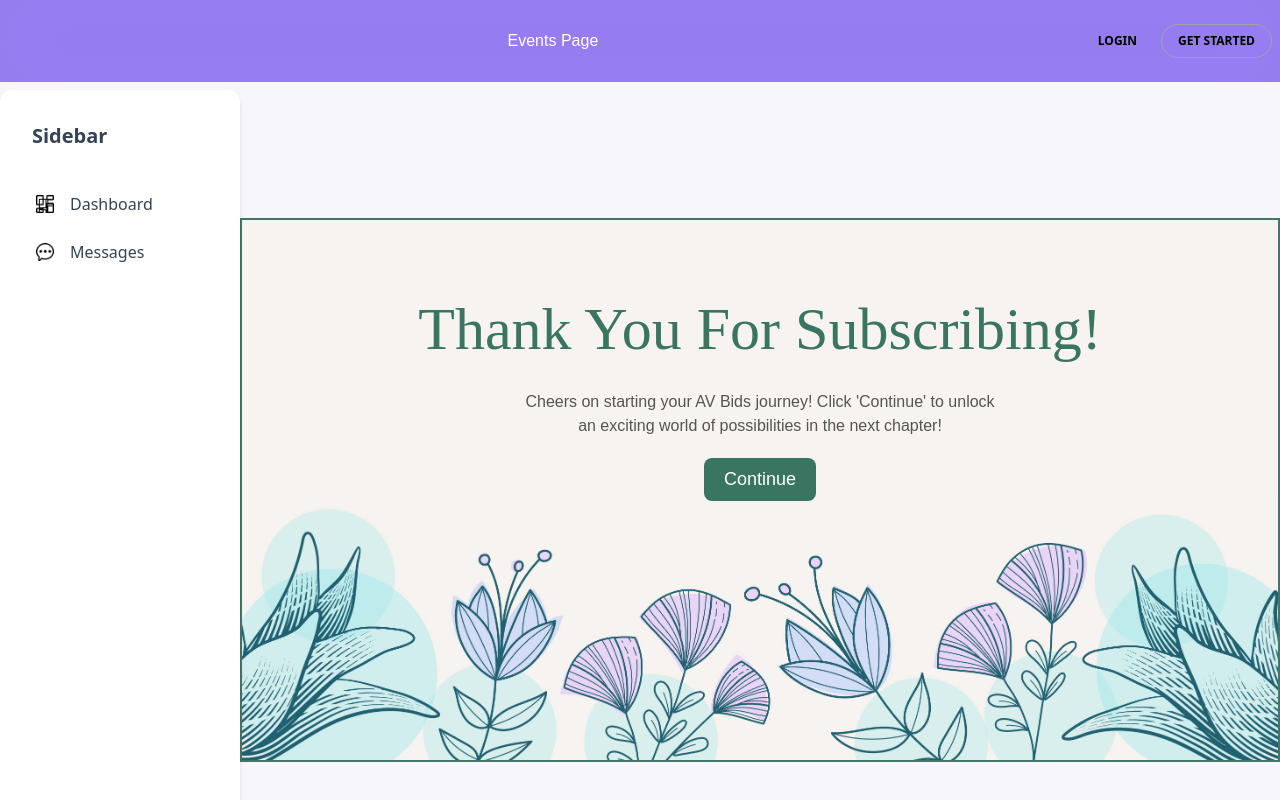
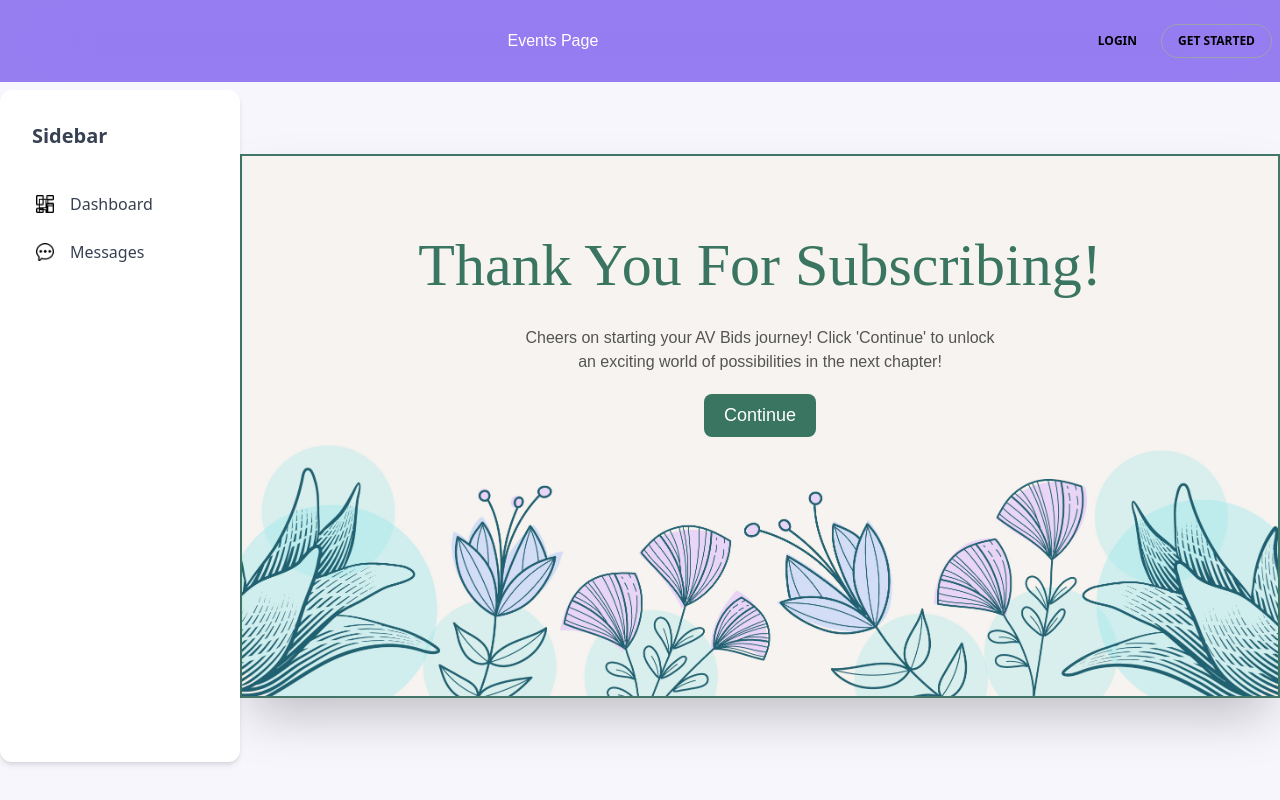
Before and after one commit to prathibha97/AV-BIDS, a React (Create React App) app in the folder client/: page /billing/success in a window 1280 px wide. Built offline with nearby package versions, Linux system fonts and the light colour scheme; sample sign-in values are in the browser's storage.

Commit message:
payment completed section updated

```diff
--- a/client/src/layout/Sidebar_dashboard.tsx
+++ b/client/src/layout/Sidebar_dashboard.tsx
@@ -22,7 +22,8 @@ const SidebarDashboard = () => {
 
   return (
     <div>
-      <Card className="h-[calc(100vh-2rem)] w-full max-w-[15rem] p-4 bg-[#fff]">
+      {/* <Card className="h-[calc(100vh-2rem)] w-full max-w-[15rem] p-4 bg-[#fff]"> */}
+      <Card className="h-[calc(100vh-8rem)] w-full max-w-[15rem] p-4 bg-[#fff]">
         <div className="mb-2 p-4">
           <Typography variant="h5" color="blue-gray">
             Sidebar
--- a/client/src/layout/home-layout-dash.tsx
+++ b/client/src/layout/home-layout-dash.tsx
@@ -60,7 +60,7 @@ const HomeLayout = () => {
           </React.Fragment>
         </div>
 
-        <div className="flex">
+        <div className="flex ">
           <div className="hidden lg:block">
             <SidebarDashboard />
           </div>
--- a/client/src/pages/billing/success.tsx
+++ b/client/src/pages/billing/success.tsx
@@ -51,9 +51,9 @@ const SuccessPage: React.FC<SuccessPageProps> = () => {
     }
   };
   return (
-    <div className="container mx-auto w-max">
-      <div className="flex items-center justify-center h-screen">
-        <section className="bg-[#f7f3f0] border-2 border-[#427768] pt-16">
+    <div className="container mx-auto mt-16">
+      <div className="flex items-center justify-center">
+        <section className="bg-[#f7f3f0] border-2 border-[#427768] pt-16 shadow-2xl">
           <h5 className="text-[#3a7561] text-[60px] text-center mb-4 font-abv text-abv">
             Thank You For Subscribing!
           </h5>
```
